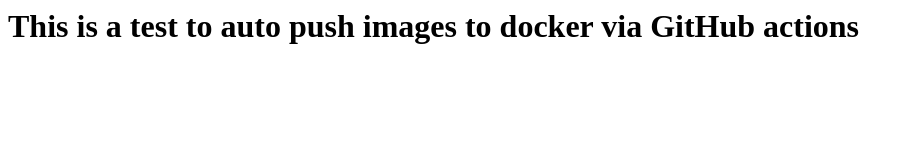
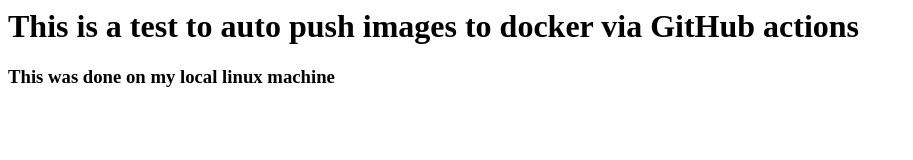
Before and after one commit to code-loading/docker-actions, a plain HTML site: page index.html in a window 1280 px wide. Shown: the whole page, without its empty margins (0-913 px from the left). Drawn offline with Linux system fonts and the light colour scheme.

Commit message:
changes in index.html

```diff
--- a/index.html
+++ b/index.html
@@ -4,5 +4,6 @@
 </head>
 <body>
 <h1>This is a test to auto push images to docker via GitHub actions</h1>
+<h3>This was done on my local linux machine</h3>
 </body>
 </html>
```
